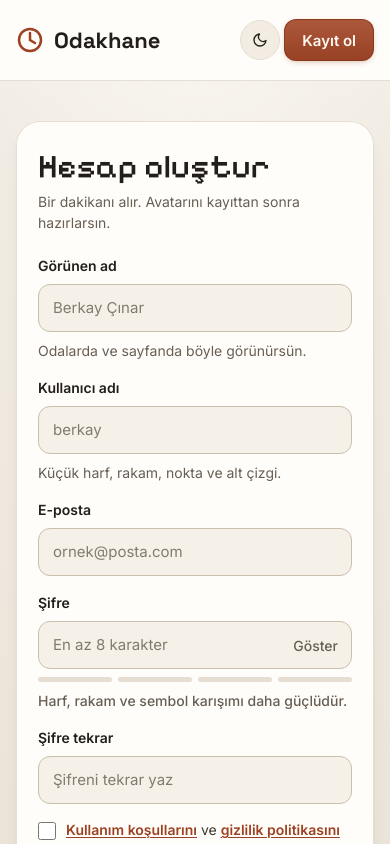
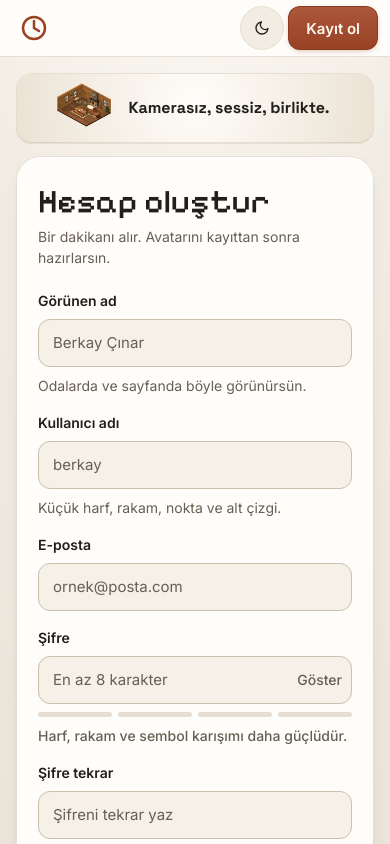
Before and after one commit to berkaycinar-dev/Demo, a React (Vite) app in the folder frontend/: page /#anasayfa in a window 390 px wide. Both pictures are taken after a click on the button "Kayıt ol". Shown: the top 844 px of the page. Built offline with nearby package versions, Linux system fonts and the light colour scheme.

Commit message:
fix(site): mobile-first auth layout, 44px touch targets, AA contrast, single phone header

```diff
--- a/frontend/src/site/AuthPages.jsx
+++ b/frontend/src/site/AuthPages.jsx
@@ -3,12 +3,17 @@ import { PASSWORD_RULES, lastLoginId, login, register, requestPasswordReset, val
 import { LegalDialog } from './LegalPages'
 import RoomShot from './RoomShot'
 
-// Marka paneli: madde listesi yerine odanın kendisi. Görsel süstür.
-function AuthShell({ children }) {
+// Marka paneli: madde listesi yerine odanın kendisi. Görsel süstür. Uzun formda (kayıt) panel de
+// uzar; boş kalmasın diye ikinci bir oda eklenir. Telefonda panel formun üstünde ince bir satırdır.
+function AuthShell({ rooms = ['cabin'], children }) {
   return (
     <div className="auth">
       <section className="auth__brand" aria-label="Odakhane hakkında">
-        <RoomShot theme="cabin" className="auth__room" eager />
+        <div className={`auth__rooms${rooms.length > 1 ? ' auth__rooms--pair' : ''}`}>
+          {rooms.map((theme, i) => (
+            <RoomShot key={theme} theme={theme} className="auth__room" eager={i === 0} />
+          ))}
+        </div>
         <div className="auth__brand-top">
           <h2>Kamerasız, sessiz, birlikte.</h2>
           <p>Başkalarının da çalıştığını görmek odaklanmayı kolaylaştırır. Odana gir, sayacını başlat, gerisini birlikte hallederiz.</p>
@@ -283,7 +288,7 @@ export function RegisterPage({ onDone, onGo }) {
   )
 
   return (
-    <AuthShell>
+    <AuthShell rooms={['cabin', 'library']}>
       <div className="auth__head">
         <h1>Hesap oluştur</h1>
         <p className="site-muted">Bir dakikanı alır. Avatarını kayıttan sonra hazırlarsın.</p>
--- a/frontend/src/site/pages.css
+++ b/frontend/src/site/pages.css
@@ -622,10 +622,26 @@
   box-shadow: inset 0 0 0 1px var(--line), var(--voxel-face);
 }
 
+.auth__rooms {
+  display: flex;
+  flex-direction: column;
+}
+
 .auth__room {
   width: 100%;
   max-width: 420px;
   margin: 0 auto;
+}
+
+/* kayıt: iki oda üst üste biner, biri sola biri sağa; uzun panelin boşluğunu doldurur */
+.auth__rooms--pair .auth__room {
+  max-width: 380px;
+  margin: 0;
+}
+
+.auth__rooms--pair .auth__room + .auth__room {
+  align-self: flex-end;
+  margin-top: -40px;
 }
 
 .auth__room img {
@@ -718,7 +734,7 @@
 
 .auth-field input::placeholder {
   color: var(--muted);
-  opacity: 0.8;
+  opacity: 1;
 }
 
 .pass {
@@ -733,8 +749,11 @@
 .pass__toggle {
   position: absolute;
   top: 50%;
-  right: 8px;
-  padding: 6px;
+  right: 2px;
+  min-width: 56px;
+  min-height: 44px;
+  padding: 0 8px;
+  border-radius: 10px;
   border: none;
   background: none;
   color: var(--muted);
@@ -748,6 +767,14 @@
   color: var(--muted);
   font-size: 14px;
   text-align: center;
+}
+
+.auth__switch .link-btn {
+  display: inline-flex;
+  align-items: center;
+  min-height: 44px;
+  padding: 0 4px;
+  vertical-align: middle;
 }
 
 /* ---------- Sayfam ---------- */
@@ -1637,9 +1664,15 @@
   pointer-events: none;
 }
 
+.lobby-search input::placeholder,
+.lobby-code input::placeholder {
+  color: var(--muted);
+  opacity: 1;
+}
+
 .lobby-search input {
   width: 100%;
-  min-height: 42px;
+  min-height: 44px;
   padding: 0 14px 0 38px;
   border: 1px solid var(--line-strong);
   border-radius: 999px;
@@ -1694,7 +1727,7 @@
 .lobby-code input {
   flex: 1 1 160px;
   min-width: 0;
-  min-height: 42px;
+  min-height: 44px;
   padding: 0 12px;
   border: 1px solid var(--line-strong);
   border-radius: 10px;
@@ -1715,7 +1748,7 @@
 }
 
 .lobby-code .site-btn {
-  min-height: 42px;
+  min-height: 44px;
 }
 
 .lobby-code__error {
@@ -1779,12 +1812,13 @@
 
 .lobby-list .site-btn {
   flex: none;
+  min-height: 44px;
 }
 
 .lobby-list__remove {
   flex: none;
-  width: 28px;
-  height: 28px;
+  width: 44px;
+  height: 44px;
   padding: 0;
   border: none;
   border-radius: 8px;
@@ -1804,8 +1838,8 @@
 .back-link {
   display: inline-flex;
   align-items: center;
-  min-height: 24px;
-  margin-bottom: 10px;
+  min-height: 44px;
+  margin-bottom: 4px;
   color: var(--primary-hover);
   font-weight: 600;
 }
@@ -2044,9 +2078,11 @@
 /* giriş: şifre etiketi + "Şifremi unuttum" aynı satırda */
 .auth-field__label-row {
   display: flex;
-  align-items: baseline;
+  align-items: center;
   justify-content: space-between;
   gap: 12px;
+  /* "Şifremi unuttum" 44px'lik hedef; satır yüksekliği alanlar arası boşluğu şişirmesin */
+  margin: -12px 0 -8px;
 }
 
 .auth-field__label-row label {
@@ -2055,6 +2091,11 @@
 }
 
 .auth-field__label-row .link-btn {
+  display: inline-flex;
+  align-items: center;
+  min-height: 44px;
+  padding: 0 4px;
+  margin-right: -4px;
   font-size: 14px;
 }
 
@@ -2063,6 +2104,10 @@
   display: flex;
   align-items: center;
   gap: 10px;
+  align-self: flex-start;
+  min-height: 44px;
+  margin: -6px 0;
+  padding-right: 8px;
   color: var(--text-2);
   font-size: 14px;
   font-weight: 600;
@@ -2101,12 +2146,23 @@
   display: flex;
   flex-direction: column;
   gap: 6px;
+  margin-top: 4px;
+}
+
+/* satır içi koşul bağlantıları: düğme inline-block davrandığı için dolgu satırı açar; dokunma alanı
+   görünmez bir katmanla 44px'e çıkar. Çoğu yukarı taşar, alttaki satırın tıklamasını çalmasın. */
+.auth-terms .inline-link::after {
+  content: '';
+  position: absolute;
+  inset: -20px 0 -4px;
 }
 
 .auth-terms label {
   display: flex;
   align-items: flex-start;
   gap: 10px;
+  min-height: 44px;
+  padding: 2px 0;
   color: var(--text-2);
   font-size: 14px;
   line-height: 1.45;
@@ -2124,6 +2180,7 @@
 /* metin içi bağlantı düğmesi (onay kutusu yazısı) */
 .inline-link {
   display: inline;
+  position: relative;
   padding: 0;
   border: none;
   background: none;
@@ -2549,9 +2606,42 @@
     padding-right: 0;
   }
 
-  /* telefonda form önce: marka paneli formu ilk ekranın altına itmesin */
+  /* telefonda form önce: marka paneli formun üstünde ince bir başlık satırı (küçük oda + tek cümle) */
+  .site-main--auth {
+    align-items: flex-start;
+    padding-top: 16px;
+  }
+
+  .auth {
+    gap: 12px;
+  }
+
   .auth__brand {
+    flex: 1 1 100%;
+    flex-direction: row;
+    align-items: center;
+    gap: 12px;
+    padding: 8px 16px 8px 8px;
+    border-radius: 16px;
+  }
+
+  .auth__rooms {
+    flex: none;
+    width: 64px;
+  }
+
+  .auth__room + .auth__room,
+  .auth__brand p {
     display: none;
+  }
+
+  .auth__rooms--pair .auth__room {
+    max-width: none;
+  }
+
+  .site .auth__brand h2 {
+    font-size: 16px;
+    line-height: 1.3;
   }
 
   .site-footer__nav {
@@ -2582,7 +2672,6 @@
   }
 
   .lp-cta,
-  .auth__brand,
   .auth__card {
     padding: 28px 22px;
   }
--- a/frontend/src/site/site.css
+++ b/frontend/src/site/site.css
@@ -1960,19 +1960,37 @@
   }
 }
 
-/* telefonda üst menü tek satır: logo yalnızca işaret, dört sayfa, hesap avatarı. Koyu mod ve çıkış
-   hesap sayfasında (Görünüm ve oturum). */
+/* telefonda üst menü tek biçim, oturum açık da kapalı da: tek satır, 44px hedefler, logo yalnızca
+   işaret (ad ekran okuyucuya kalır). Oturumluyken dört sayfa ve hesap avatarı; koyu mod ve çıkış
+   hesap sayfasında (Görünüm ve oturum). Oturumsuzken koyu mod ve "Kayıt ol". */
 @media (max-width: 560px) {
-  .site-header:has(.site-nav:not(.site-nav--sections)) {
+  .site-header {
     flex-wrap: nowrap;
     gap: 6px;
     padding: 6px 12px;
   }
 
-  .site-header:has(.site-nav:not(.site-nav--sections)) .site-brand__text,
+  .site-header .site-brand__text {
+    position: absolute;
+    width: 1px;
+    height: 1px;
+    overflow: hidden;
+    clip-path: inset(50%);
+    white-space: nowrap;
+  }
+
   .site-header__mode,
   .site-header .header-link {
     display: none;
+  }
+
+  .site-header .mode-btn--icon {
+    width: 44px;
+    min-height: 44px;
+  }
+
+  .site-header .header-cta {
+    min-height: 44px;
   }
 
   .site-header .site-nav:not(.site-nav--sections) {
@@ -2003,9 +2021,10 @@
     padding: 3px;
   }
 
+  /* 3 + 36 + 3 + 2 kenar = 44px: oturumsuz header'daki 44px düğmelerle aynı yükseklik */
   .site-header .user-chip__avatar {
-    width: 38px;
-    height: 38px;
+    width: 36px;
+    height: 36px;
   }
 }
 
--- a/frontend/src/site/theme.css
+++ b/frontend/src/site/theme.css
@@ -106,7 +106,8 @@
   --avatar-fg: #fff8f1;
   /* "yok" renk seçeneğinin çaprazı */
   --none-mark: #c44;
-  --badge: #a0700e;
+  /* yazı rengi: --badge-soft üstünde 4.8:1 (#a0700e 3.8:1 kalıyordu) */
+  --badge: #8a5f08;
   --badge-soft: #f6eedb;
   --timer: #b5502d;
   --info: #1f93ab;
```
